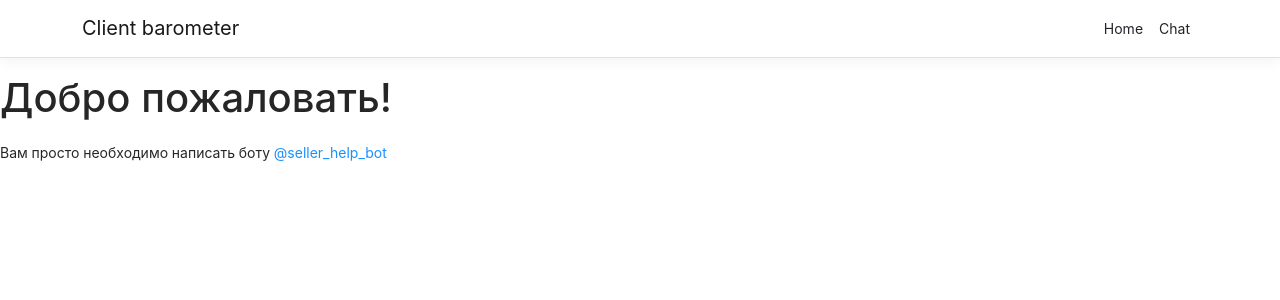
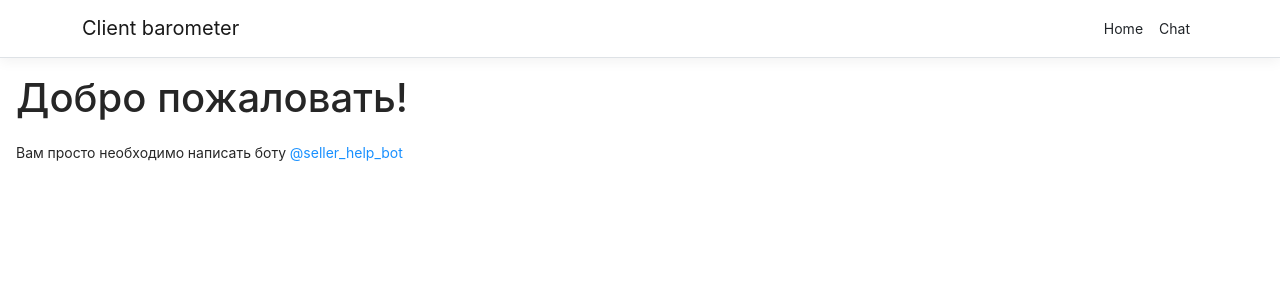
Before and after one commit to inickolayev/client-barometer, a React (Create React App) app in the folder src/Front/: page / in a window 1280 px wide. Shown: the top 300 px of the page. Built offline with nearby package versions, Linux system fonts and the light colour scheme.

Commit message:
Fixed styles

```diff
--- a/src/Front/src/components/Home.tsx
+++ b/src/Front/src/components/Home.tsx
@@ -5,7 +5,7 @@ export class Home extends Component {
 
   render () {
     return (
-      <div>
+      <div style={{ margin: "1rem" }}>
         <h1>Добро пожаловать!</h1>
         <p>Вам просто необходимо написать боту <a href="https://telegram.im/@seller_help_bot" target="_blank">@seller_help_bot</a></p>
       </div>
```
